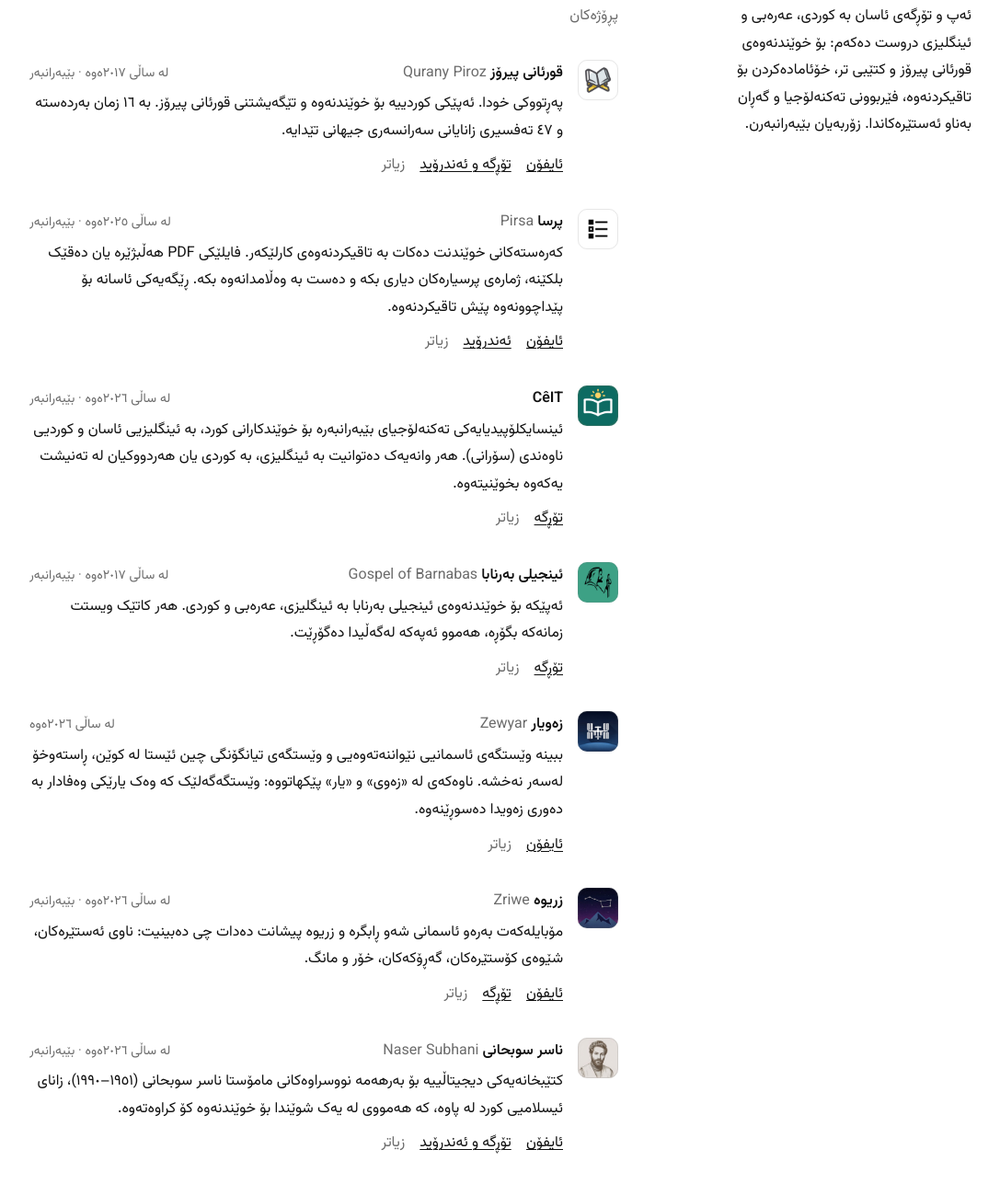
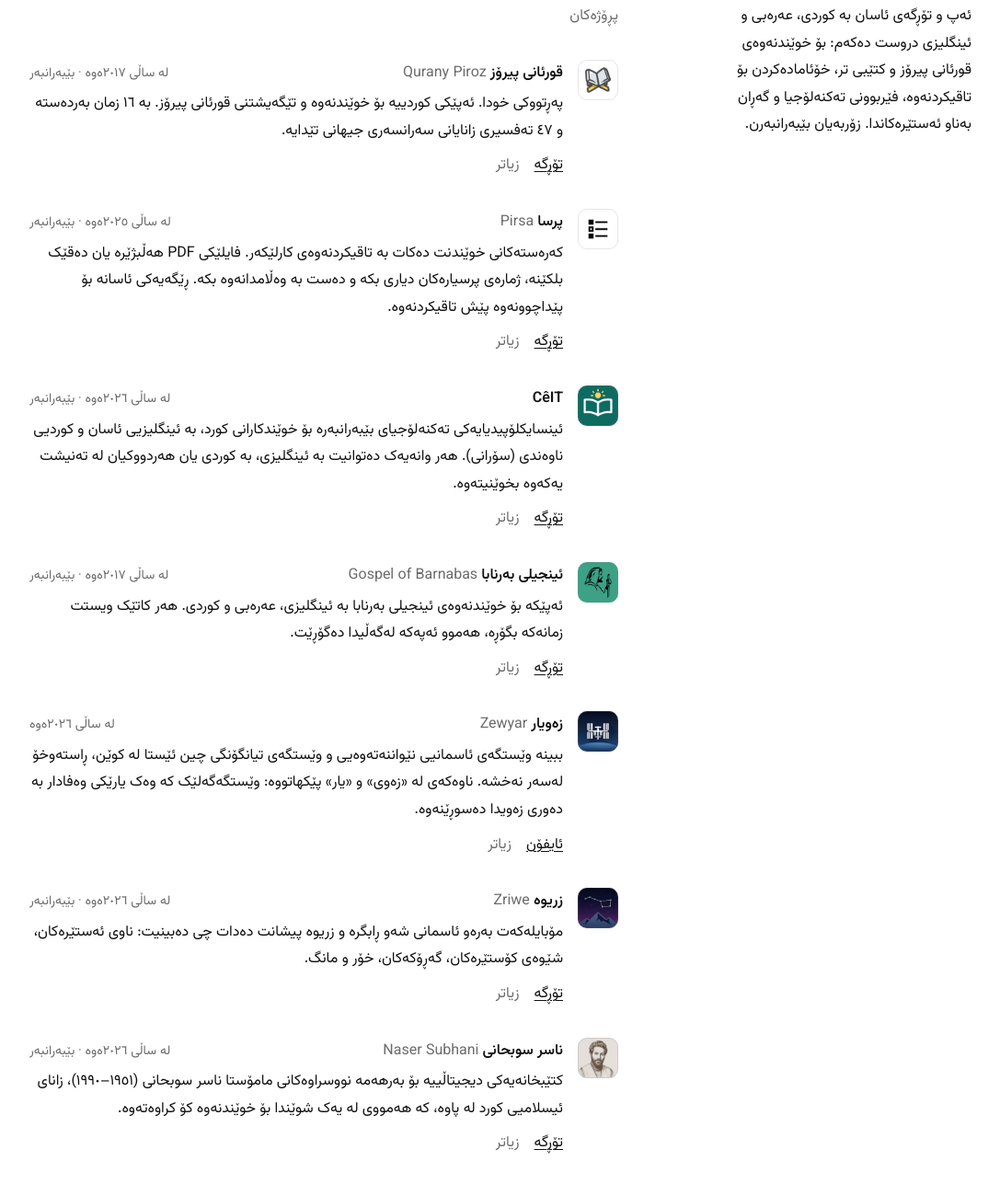
Before and after one commit to XAlandK/alandkawaali, a plain HTML site: page ku.html in a window 1280 px wide. Shown: the part 138-1425 px from the top of the page at 92% size, without its empty margins (96-1183 px from the left). Drawn offline with Linux system fonts and the light colour scheme.

Commit message:
Link Qurany Piroz, Pirsa, Zriwe and Naser Subhani to their websites only
Each entry now has a single Website link in place of separate iPhone and
Android links. Zewyar keeps its App Store link, as it has no website.

Co-Authored-By: Claude Opus 5.5 <noreply@anthropic.com>

```diff
--- a/ku.html
+++ b/ku.html
@@ -52,8 +52,7 @@
             زانایانی سەرانسەری جیهانی تێدایە.
           </p>
           <p class="links">
-            <a href="https://apps.apple.com/app/id1240368293" target="_blank" rel="noopener">ئایفۆن</a>
-            <a href="https://www.qurany-piroz.com" target="_blank" rel="noopener">تۆڕگە و ئەندرۆید</a>
+            <a href="https://www.qurany-piroz.com" target="_blank" rel="noopener">تۆڕگە</a>
           </p>
           <details>
             <summary><span class="more">زیاتر</span><span class="less">کەمتر</span></summary>
@@ -78,8 +77,7 @@
             پرسیارەکان دیاری بکە و دەست بە وەڵامدانەوە بکە. ڕێگەیەکی ئاسانە بۆ پێداچوونەوە پێش تاقیکردنەوە.
           </p>
           <p class="links">
-            <a href="https://apps.apple.com/app/id6747336675" target="_blank" rel="noopener">ئایفۆن</a>
-            <a href="https://pirsa.web.app" target="_blank" rel="noopener">ئەندرۆید</a>
+            <a href="https://pirsa.web.app" target="_blank" rel="noopener">تۆڕگە</a>
           </p>
           <details>
             <summary><span class="more">زیاتر</span><span class="less">کەمتر</span></summary>
@@ -183,7 +181,6 @@
             گەڕۆکەکان، خۆر و مانگ.
           </p>
           <p class="links">
-            <a href="https://apps.apple.com/app/id6792790152" target="_blank" rel="noopener">ئایفۆن</a>
             <a href="https://zriwe-asman.web.app" target="_blank" rel="noopener">تۆڕگە</a>
           </p>
           <details>
@@ -209,8 +206,7 @@
             لە پاوە، کە هەمووی لە یەک شوێندا بۆ خوێندنەوە کۆ کراوەتەوە.
           </p>
           <p class="links">
-            <a href="https://apps.apple.com/app/id6795978341" target="_blank" rel="noopener">ئایفۆن</a>
-            <a href="https://nasir-subhani.web.app" target="_blank" rel="noopener">تۆڕگە و ئەندرۆید</a>
+            <a href="https://nasir-subhani.web.app" target="_blank" rel="noopener">تۆڕگە</a>
           </p>
           <details>
             <summary><span class="more">زیاتر</span><span class="less">کەمتر</span></summary>
```
Also changed, not shown: index.html (+3 -7 lines).
